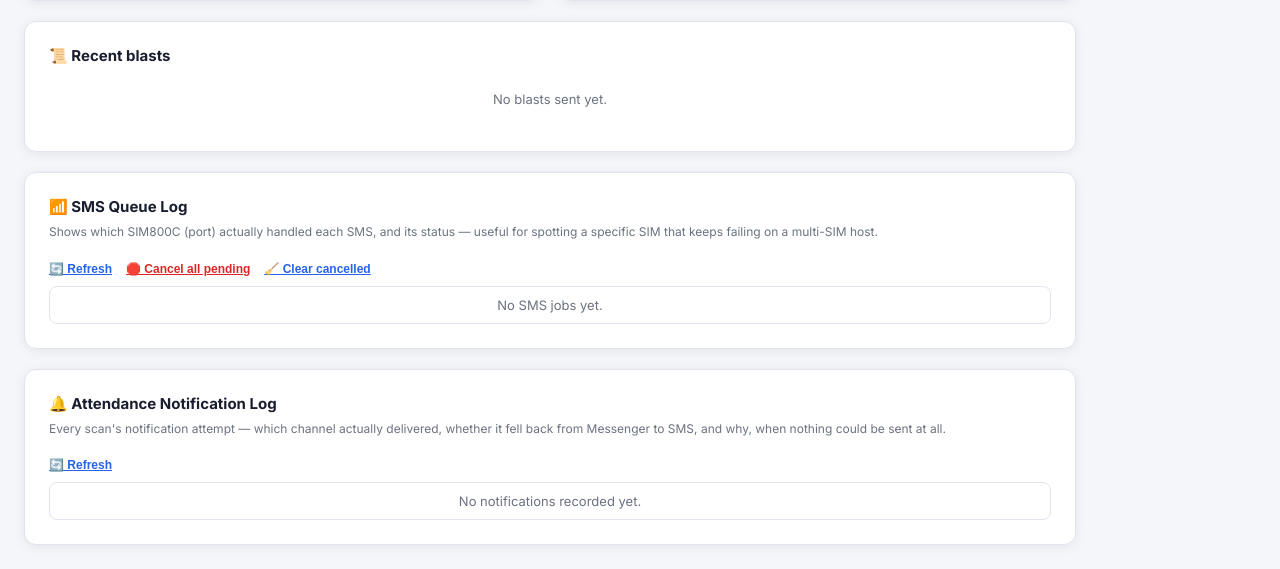
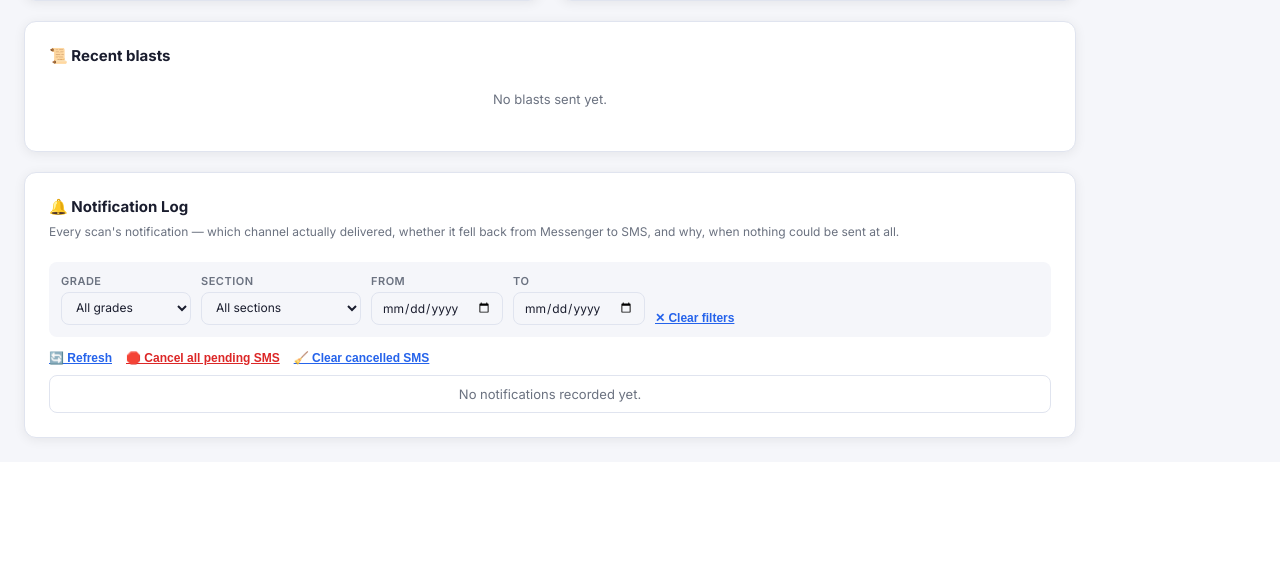
Before and after one commit to CharmeineC/Student-Attendance, a Flask app: page /blast in a window 1280 px wide. Shown: the part 663-1232 px from the top of the page. After the commit the page ends 1109 px from the top, so only its background shows below. Run offline with Flask 3, Linux system fonts and the light colour scheme; data that the repository does not hold is empty; some libraries are stand-ins or nearby versions.

Commit message:
Add files via upload

```diff
--- a/templates/blast.html
+++ b/templates/blast.html
@@ -198,26 +198,50 @@
     {% endif %}
   </div>
 
-  <!-- SMS Queue Log -->
+  <!-- Notification Log (consolidated) -->
   <div class="card full-width">
-    <div class="card-title">📶 SMS Queue Log</div>
-    <div class="card-desc">Shows which SIM800C (port) actually handled each SMS, and its status — useful for spotting a specific SIM that keeps failing on a multi-SIM host.</div>
-    <div style="margin-bottom:10px;display:flex;gap:14px;align-items:center">
-      <button type="button" class="link-btn" onclick="loadSmsQueueLog()">🔄 Refresh</button>
-      <button type="button" class="link-btn" style="color:var(--red)" onclick="cancelAllPendingSms()">🛑 Cancel all pending</button>
-      <button type="button" class="link-btn" onclick="clearCancelledSms()">🧹 Clear cancelled</button>
+    <div class="card-title">🔔 Notification Log</div>
+    <div class="card-desc">Every scan's notification — which channel actually delivered, whether it fell back from Messenger to SMS, and why, when nothing could be sent at all.</div>
+
+    <div style="display:flex;gap:10px;flex-wrap:wrap;align-items:flex-end;margin-bottom:14px;padding:12px;background:var(--bg);border-radius:8px">
+      <div style="min-width:130px">
+        <label class="form-label" style="margin-bottom:4px">Grade</label>
+        <select class="form-select" id="filter-grade" onchange="onFilterGradeChange()" style="padding:7px 10px;font-size:12px">
+          <option value="">All grades</option>
+          {% set grades = [] %}
+          {% for sec in sections %}
+            {% set grade = sec.split('-')[0].strip() if '-' in sec else sec.strip() %}
+            {% if grade not in grades %}
+              {% set _ = grades.append(grade) %}
+              <option value="{{ grade }}">{{ grade }}</option>
+            {% endif %}
+          {% endfor %}
+        </select>
+      </div>
+      <div style="min-width:160px">
+        <label class="form-label" style="margin-bottom:4px">Section</label>
+        <select class="form-select" id="filter-section" onchange="loadNotificationLog()" style="padding:7px 10px;font-size:12px">
+          <option value="">All sections</option>
+          {% for sec in sections %}
+          <option value="{{ sec }}" data-grade="{{ sec.split('-')[0].strip() if '-' in sec else sec.strip() }}">{{ sec }}</option>
+          {% endfor %}
+        </select>
+      </div>
+      <div style="min-width:130px">
+        <label class="form-label" style="margin-bottom:4px">From</label>
+        <input type="date" class="form-input" id="filter-start-date" onchange="loadNotificationLog()" style="padding:7px 10px;font-size:12px"/>
+      </div>
+      <div style="min-width:130px">
+        <label class="form-label" style="margin-bottom:4px">To</label>
+        <input type="date" class="form-input" id="filter-end-date" onchange="loadNotificationLog()" style="padding:7px 10px;font-size:12px"/>
+      </div>
+      <button type="button" class="link-btn" onclick="clearNotificationFilters()">✕ Clear filters</button>
     </div>
-    <div class="scroll-log">
-      <div id="sms-queue-log">Loading...</div>
-    </div>
-  </div>
 
-  <!-- Attendance Notification Log -->
-  <div class="card full-width">
-    <div class="card-title">🔔 Attendance Notification Log</div>
-    <div class="card-desc">Every scan's notification attempt — which channel actually delivered, whether it fell back from Messenger to SMS, and why, when nothing could be sent at all.</div>
     <div style="margin-bottom:10px;display:flex;gap:14px;align-items:center">
       <button type="button" class="link-btn" onclick="loadNotificationLog()">🔄 Refresh</button>
+      <button type="button" class="link-btn" style="color:var(--red)" onclick="cancelAllPendingSms()">🛑 Cancel all pending SMS</button>
+      <button type="button" class="link-btn" onclick="clearCancelledSms()">🧹 Clear cancelled SMS</button>
     </div>
     <div class="scroll-log">
       <div id="notification-log">Loading...</div>
@@ -345,53 +369,21 @@ function closeRecipientModal() {
   document.getElementById('recipient-modal').classList.remove('open');
 }
 
-function loadSmsQueueLog() {
-  const container = document.getElementById('sms-queue-log');
-  container.innerHTML = 'Loading...';
-  fetch('/api/sms_queue/recent')
-    .then(r => r.json())
-    .then(data => {
-      if (!data.jobs || data.jobs.length === 0) {
-        container.innerHTML = '<p style="color:var(--muted);font-size:13px;padding:10px 0;text-align:center">No SMS jobs yet.</p>';
-        return;
-      }
-      const statusColor = { sent: 'var(--green)', failed: 'var(--red)', pending: '#d97706', claimed: 'var(--blue)', cancelled: 'var(--muted)' };
-      let html = `<table><thead><tr>
-        <th>Time</th><th>Phone</th><th>Message</th><th>Sent Via</th><th>Status</th><th>Error</th><th></th>
-      </tr></thead><tbody>`;
-      data.jobs.forEach(j => {
-        const color = statusColor[j.status] || 'var(--muted)';
-        const cancelBtn = j.status === 'pending'
-          ? `<button class="link-btn" style="color:var(--red)" onclick="cancelOneSms(${j.id})">Cancel</button>`
-          : '';
-        html += `<tr>
-          <td style="font-size:11px;color:var(--muted);font-family:monospace">${j.created_at}</td>
-          <td style="font-size:12px">${j.phone_number}</td>
-          <td style="font-size:12px;max-width:200px;overflow:hidden;text-overflow:ellipsis;white-space:nowrap">${j.message}</td>
-          <td style="font-size:12px;font-weight:600">${j.sent_via || '—'}</td>
-          <td><span style="color:${color};font-weight:700;font-size:12px">${j.status}</span></td>
-          <td style="font-size:11px;color:var(--red)">${j.error_message || ''}</td>
-          <td>${cancelBtn}</td>
-        </tr>`;
-      });
-      html += '</tbody></table>';
-      container.innerHTML = html;
-    })
-    .catch(() => { container.innerHTML = '<p style="color:var(--red);font-size:13px">Error loading queue log.</p>'; });
-}
-
-function cancelOneSms(jobId) {
-  if (!confirm('Cancel this queued SMS?')) return;
-  fetch(`/api/sms_queue/cancel/${jobId}`, { method: 'POST' })
-    .then(r => r.json())
-    .then(() => loadSmsQueueLog())
-    .catch(() => alert('Error cancelling.'));
-}
-
 function loadNotificationLog() {
   const container = document.getElementById('notification-log');
   container.innerHTML = 'Loading...';
-  fetch('/api/notification_log')
+
+  const params = new URLSearchParams();
+  const grade = document.getElementById('filter-grade').value;
+  const section = document.getElementById('filter-section').value;
+  const startDate = document.getElementById('filter-start-date').value;
+  const endDate = document.getElementById('filter-end-date').value;
+  if (section) params.set('section', section);
+  else if (grade) params.set('grade_level', grade);
+  if (startDate) params.set('start_date', startDate);
+  if (endDate) params.set('end_date', endDate);
+
+  fetch('/api/notification_log?' + params.toString())
     .then(r => r.json())
     .then(data => {
       if (!data.logs || data.logs.length === 0) {
@@ -438,13 +430,33 @@ function loadNotificationLog() {
     .catch(() => { container.innerHTML = '<p style="color:var(--red);font-size:13px">Error loading notification log.</p>'; });
 }
 
+function onFilterGradeChange() {
+  const grade = document.getElementById('filter-grade').value;
+  const sectionSel = document.getElementById('filter-section');
+  sectionSel.value = '';
+  sectionSel.querySelectorAll('option').forEach(opt => {
+    if (opt.value === '') { opt.style.display = ''; return; }
+    opt.style.display = (!grade || opt.dataset.grade === grade) ? '' : 'none';
+  });
+  loadNotificationLog();
+}
+
+function clearNotificationFilters() {
+  document.getElementById('filter-grade').value = '';
+  document.getElementById('filter-section').value = '';
+  document.getElementById('filter-section').querySelectorAll('option').forEach(opt => opt.style.display = '');
+  document.getElementById('filter-start-date').value = '';
+  document.getElementById('filter-end-date').value = '';
+  loadNotificationLog();
+}
+
 function cancelAllPendingSms() {
   if (!confirm('Cancel ALL pending SMS jobs? This cannot be undone.')) return;
   fetch('/api/sms_queue/cancel_all_pending', { method: 'POST' })
     .then(r => r.json())
     .then(data => {
       alert(data.message || 'Done.');
-      loadSmsQueueLog();
+      loadNotificationLog();
     })
     .catch(() => alert('Error cancelling.'));
 }
@@ -455,12 +467,11 @@ function clearCancelledSms() {
     .then(r => r.json())
     .then(data => {
       alert(data.message || 'Done.');
-      loadSmsQueueLog();
+      loadNotificationLog();
     })
     .catch(() => alert('Error clearing.'));
 }
 
-loadSmsQueueLog();
 loadNotificationLog();
 </script>
 </body>
```
